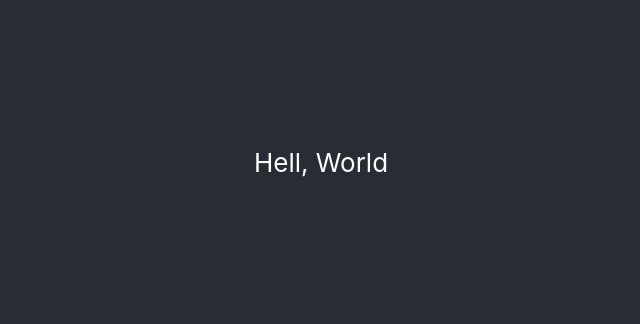
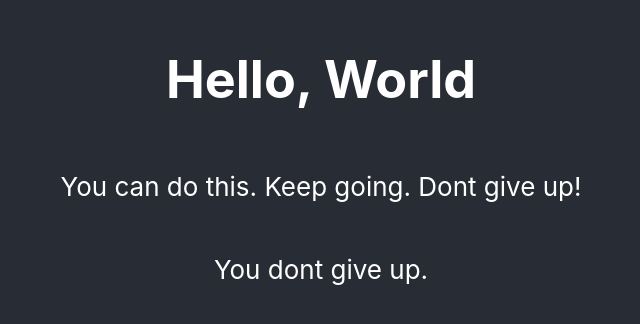
Before and after one commit to tyler-ray90/testing-05-18, a React (Create React App) app: page / in a window 1280 px wide. Shown: the part 238-562 px from the top of the page, without its empty margins (319-959 px from the left). Built offline with nearby package versions, Linux system fonts and the light colour scheme.

Commit message:
second commit

```diff
--- a/src/App.js
+++ b/src/App.js
@@ -5,7 +5,9 @@ function App() {
   return (
     <div className="App">
       <header className="App-header">
-        <p>Hell, World</p>
+        <h1>Hello, World</h1>
+        <p>You can do this. Keep going. Dont give up!</p>
+        <p>You dont give up.</p>
       </header>
     </div>
   );
```
